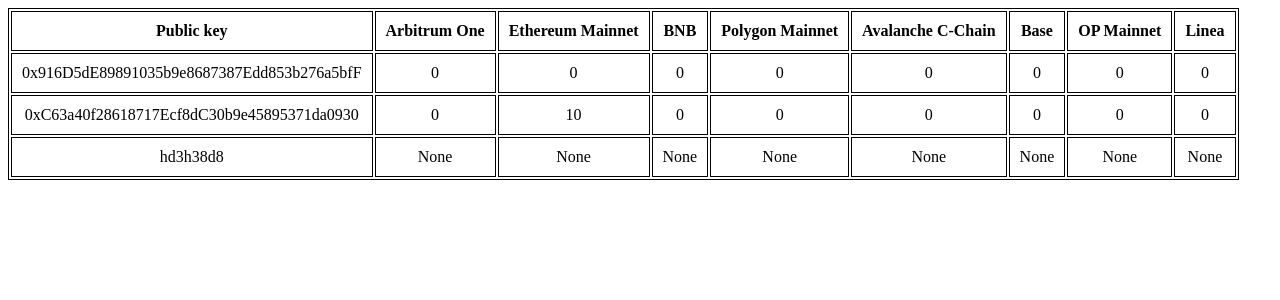
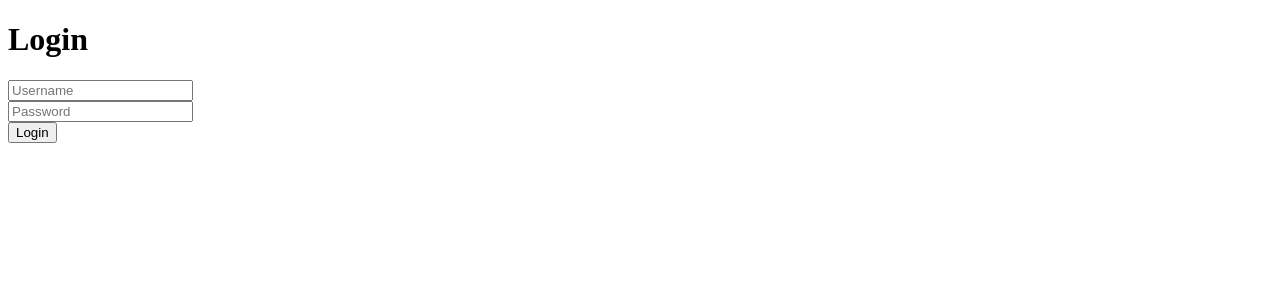
Before and after one commit to FAXTROT/nonce_report_table, a Flask app: page / in a window 1280 px wide. Shown: the top 300 px of the page. Run offline with Flask 3, Linux system fonts and the light colour scheme.

Commit message:
edition is ready

```diff
--- a/chain_rpcs.json
+++ b/chain_rpcs.json
@@ -6,5 +6,6 @@
     "Avalanche C-Chain ": "https://avalanche.drpc.org",
     "Base": "https://base.llamarpc.com",
     "OP Mainnet": "https://optimism.llamarpc.com",
-    "Linea": "https://linea.decubate.com"
+    "Linea": "https://linea.decubate.com",
+    "Mantle": "https://mantle.drpc.org"
 }
--- a/main.py
+++ b/main.py
@@ -1,12 +1,67 @@
-from flask import Flask, render_template
+from functools import wraps
+
+from flask import Flask, render_template, flash, redirect, session, url_for, request
 import json
+
+import hashlib
 
 from utils import get_publics, get_nonces, get_chain_rpcs, get_stored_nonces
 
 app = Flask(__name__)
+app.secret_key = "a1f528f25901cb6b3942c0101eeaf7e534a64af8c11d58564971c8d139e356ac"
+
+
+@app.route('/login', methods=['GET', 'POST'])
+def login():
+    if request.method == 'POST':
+        username = request.form['username']
+        password = request.form['password']
+        psw_hash = hashlib.sha256(password.encode('utf-8')).hexdigest()
+
+        # Dummy user validation
+        if username == 'uname1' and psw_hash == 'a1f528f25901cb6b3942c0101eeaf7e534a64af8c11d58564971c8d139e356ac':
+            session['username'] = username
+            session['psw_hash'] = psw_hash
+            return redirect(url_for('home'))
+        else:
+            return render_template('login.html')
+    else:
+        return render_template('login.html')
+
+
+@app.route('/logout')
+def logout():
+    session.pop('username', None)
+    session.pop('psw_hash', None)
+    return redirect(url_for('login'))
+
+
+def login_required(f):
+    @wraps(f)
+    def decorator(*args, **kwargs):
+        try:
+            username = session['username']
+            psw_hash = session['psw_hash']
+            if username == 'uname1' and psw_hash == 'a1f528f25901cb6b3942c0101eeaf7e534a64af8c11d58564971c8d139e356ac':
+                session['username'] = username
+                session['psw_hash'] = psw_hash
+                return f(*args, **kwargs)
+            else:
+                return render_template('login.html')
+        except Exception as err:
+            return render_template('login.html')
+    return decorator
+###
+
+
+@app.route("/home")
+@login_required
+def home():
+    return render_template("welcome.html")
 
 
 @app.route("/")
+@login_required
 def main():
     CHAIN_RPC = get_chain_rpcs("chain_rpcs.json")
     publics = get_publics("publics.txt")
@@ -17,6 +72,7 @@
 
 
 @app.route("/refresh")
+@login_required
 def refresh_loading():
     return '''<h1>Loading</h1>
         <script> window.location.replace('refresh_done'); </script>
@@ -24,10 +80,44 @@
 
 
 @app.route("/refresh_done")
+@login_required
 def refresh_done():
     CHAIN_RPC = get_chain_rpcs("chain_rpcs.json")
     publics = get_publics("publics.txt")
     nonces = get_nonces(publics, CHAIN_RPC)
     with open("nonces.json", "w") as f:
         f.write(json.dumps(nonces))
-    return "<h1>Refreshed !</h1>"
+    return redirect(url_for('main'))
+
+
+@app.route("/edit/publics", methods=['GET'])
+@login_required
+def edit_publics_get():
+    publics = get_publics("publics.txt")
+    return render_template("edit/edit_publics.html", publics=publics)
+
+
+@app.route("/edit/publics", methods=['POST'])
+@login_required
+def edit_publics_post():
+    publics = request.form['publics']
+    with open("publics.txt", "w") as f:
+        f.write(publics)
+    return redirect(url_for('refresh_loading'))
+
+
+@app.route("/edit/configs", methods=['GET'])
+@login_required
+def edit_configs_get():
+    with open("chain_rpcs.json", "r") as f:
+        configs = f.read()
+    return render_template("edit/edit_configs.html", configs=configs)
+
+
+@app.route("/edit/configs", methods=['POST'])
+@login_required
+def edit_configs_post():
+    configs = request.form['configs']
+    with open("chain_rpcs.json", "w") as f:
+        f.write(configs)
+    return redirect(url_for('refresh_loading'))
--- a/nonces.json
+++ b/nonces.json
@@ -1 +1 @@
-{"Arbitrum One": [0, 0, null], "Ethereum Mainnet": [0, 10, null], "BNB": [0, 0, null], "Polygon Mainnet": [0, 0, null], "Avalanche C-Chain ": [0, 0, null], "Base": [0, 0, null], "OP Mainnet": [0, 0, null], "Linea": [0, 0, null]}
+{"Arbitrum One": [0, 0, 1], "Ethereum Mainnet": [0, 10, 102], "BNB": [0, 0, 32], "Polygon Mainnet": [0, 0, 0], "Avalanche C-Chain ": [0, 0, 0], "Base": [0, 0, 2], "OP Mainnet": [0, 0, 1], "Linea": [0, 0, 0], "Mantle": [0, 0, 0]}
--- a/publics.txt
+++ b/publics.txt
@@ -1,3 +1,3 @@
 0x916D5dE89891035b9e8687387Edd853b276a5bfF
 0xC63a40f28618717Ecf8dC30b9e45895371da0930
-hd3h38d8
+0x73c93A802C6D4459651a561b49fCBa320EE260E2
--- a/templates/index.html
+++ b/templates/index.html
@@ -16,6 +16,7 @@
         }
     </style>
 </head>
+{% include 'header.html' %}
 <body>
 
 <table>
--- /dev/null
+++ b/templates/login.html
@@ -0,0 +1,14 @@
+<!DOCTYPE html>
+<html>
+<head>
+    <title>Login</title>
+</head>
+<body>
+    <h1>Login</h1>
+    <form method="POST" action="{{ url_for('login') }}">
+        <input type="text" name="username" placeholder="Username"><br>
+        <input type="password" name="password" placeholder="Password"><br>
+        <input type="submit" value="Login">
+    </form>
+</body>
+</html>
```
Also changed, not shown: templates/edit/edit_configs.html (added, +14 -0 lines), templates/edit/edit_publics.html (added, +15 -0 lines), templates/header.html (added, +8 -0 lines), templates/refreshed.html (added, +11 -0 lines), templates/welcome.html (added, +11 -0 lines), 1 other file.
